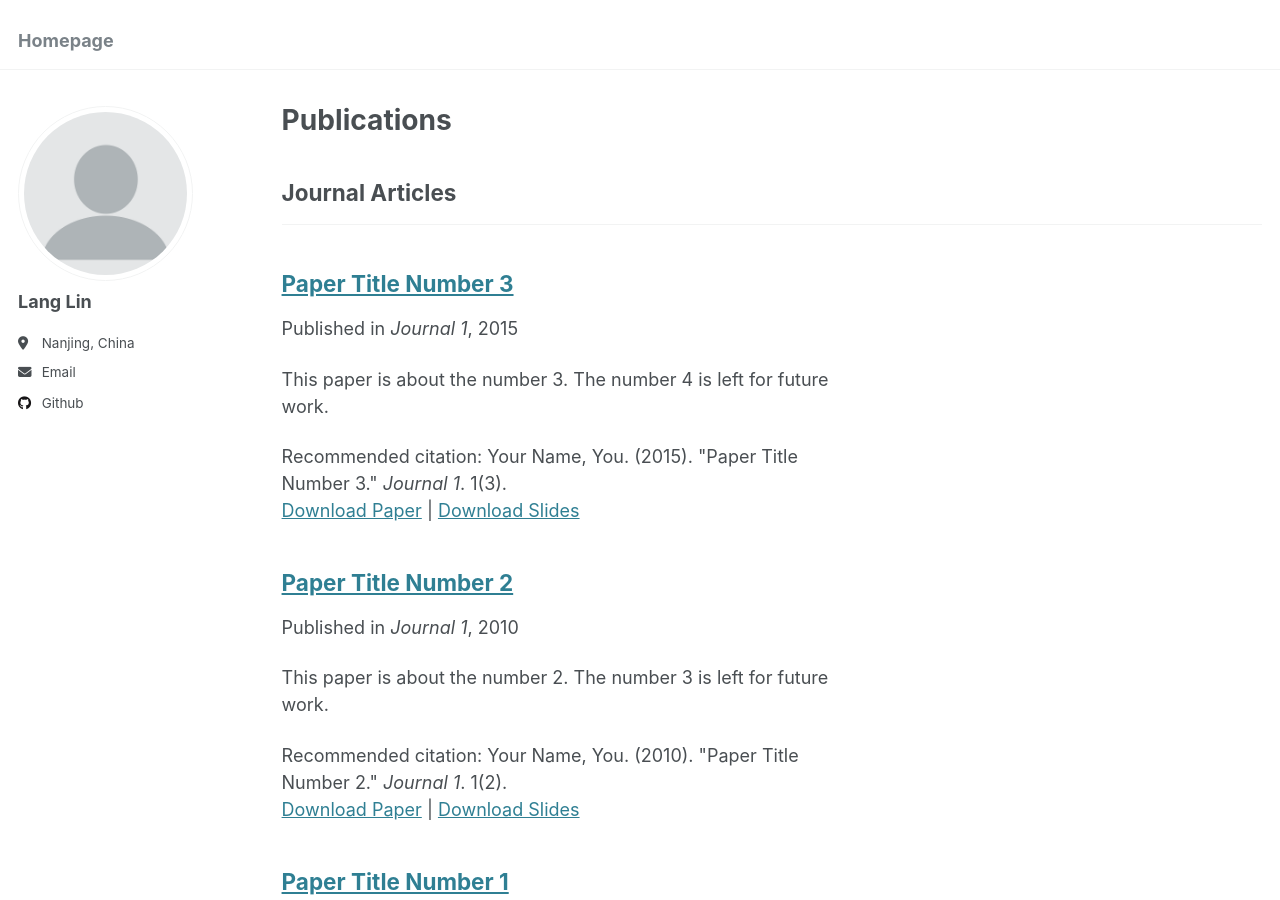
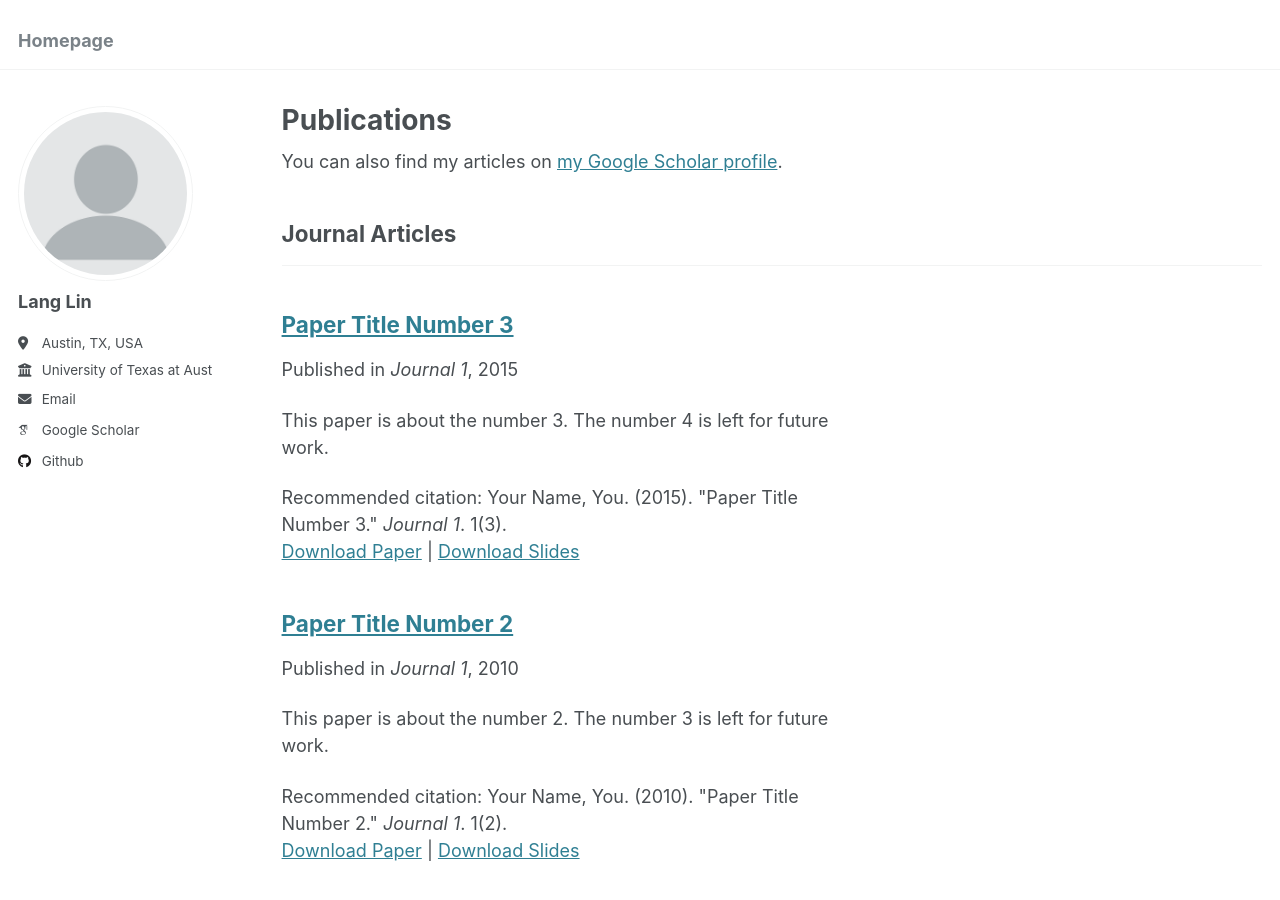
Before and after one commit to SwindBlowing/homepage, a Jekyll site: the page built from _pages/publications.html, in a window 1280 px wide and 900 px high. Built offline with Jekyll 4.4.1, drawn with Linux system fonts in a browser that asks for light colours; some web fonts are replaced.

Commit message:
Sep 15 Modified

```diff
--- a/_config.yml
+++ b/_config.yml
@@ -7,7 +7,7 @@
 # server process.
 
 # Basic Site Settings
-locale                   : "China"
+locale                   : "USA"
 title                    : "Homepage"
 title_separator          : "-"
 name                     : &name "Lang Lin"
@@ -25,14 +25,14 @@ author:
   name             : "Lang Lin"
   pronouns         : # example: "she/her"
   bio              : ""
-  location         : "Nanjing, China"
-  employer         : # "Red Brick University"
+  location         : "Austin, TX, USA"
+  employer         : "University of Texas at Austin"
   uri              : # URL
-  email            : "langlin.academic@gmail.com"
+  email            : "langlin@utexas.edu"
 
   # Academic websites
   arxiv            : # URL - Update with the correct link to your profile
-  googlescholar    : # "https://scholar.google.com/citations?user=PS_CX0AAAAAJ"
+  googlescholar    : "https://scholar.google.com/citations?hl=zh-CN&user=eu27Pd8AAAAJ"
   impactstory      : # URL
   orcid            : # "http://orcid.org/yourorcidurl"
   semantic         : # URL
```
Also changed, not shown: _pages/about.md (+37 -23 lines), images/UT.png (added), 1 other file.
